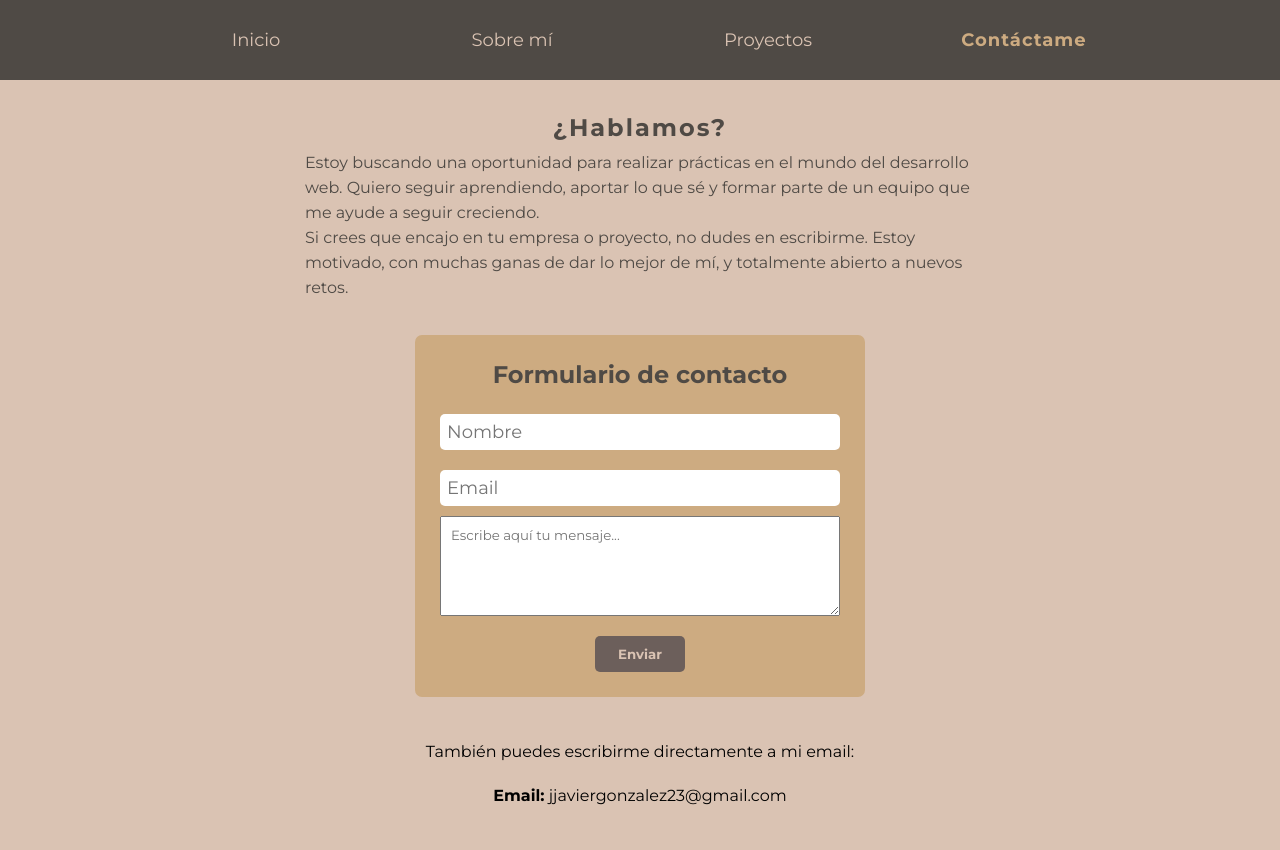
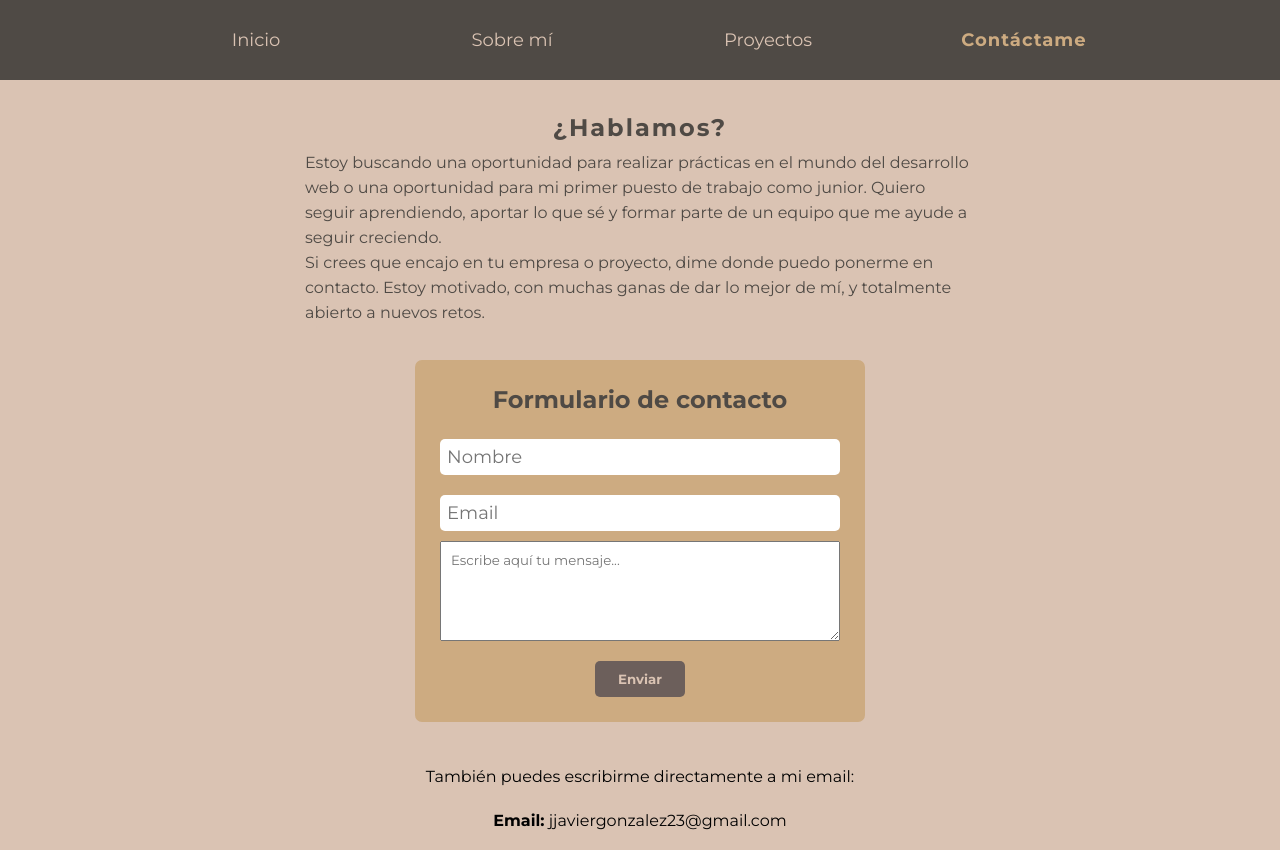
Before and after one commit to JaviFrost8/portfolio, a React (Vite) app: page /contact in a window 1280 px wide. Before the commit the page ends 825 px from the top, so only its background shows below. Built offline with nearby package versions, Linux system fonts and the light colour scheme; a web font is replaced by a local one.

Commit message:
'contact'

```diff
--- a/src/pages/Contact.jsx
+++ b/src/pages/Contact.jsx
@@ -6,10 +6,10 @@ export const Contact = () => {
       <div className='contact-text'>
         <h2>¿Hablamos?</h2>
         <p>
-          Estoy buscando una oportunidad para realizar prácticas en el mundo del desarrollo web. Quiero seguir aprendiendo, aportar lo que sé y formar parte de un equipo que me ayude a seguir creciendo.
+          Estoy buscando una oportunidad para realizar prácticas en el mundo del desarrollo web o una oportunidad para mi primer puesto de trabajo como junior. Quiero seguir aprendiendo, aportar lo que sé y formar parte de un equipo que me ayude a seguir creciendo.
         </p>
         <p>
-          Si crees que encajo en tu empresa o proyecto, no dudes en escribirme. Estoy motivado, con muchas ganas de dar lo mejor de mí, y totalmente abierto a nuevos retos.
+          Si crees que encajo en tu empresa o proyecto, dime donde puedo ponerme en contacto. Estoy motivado, con muchas ganas de dar lo mejor de mí, y totalmente abierto a nuevos retos.
         </p>
       </div>
       <div className='form-container'>
```
